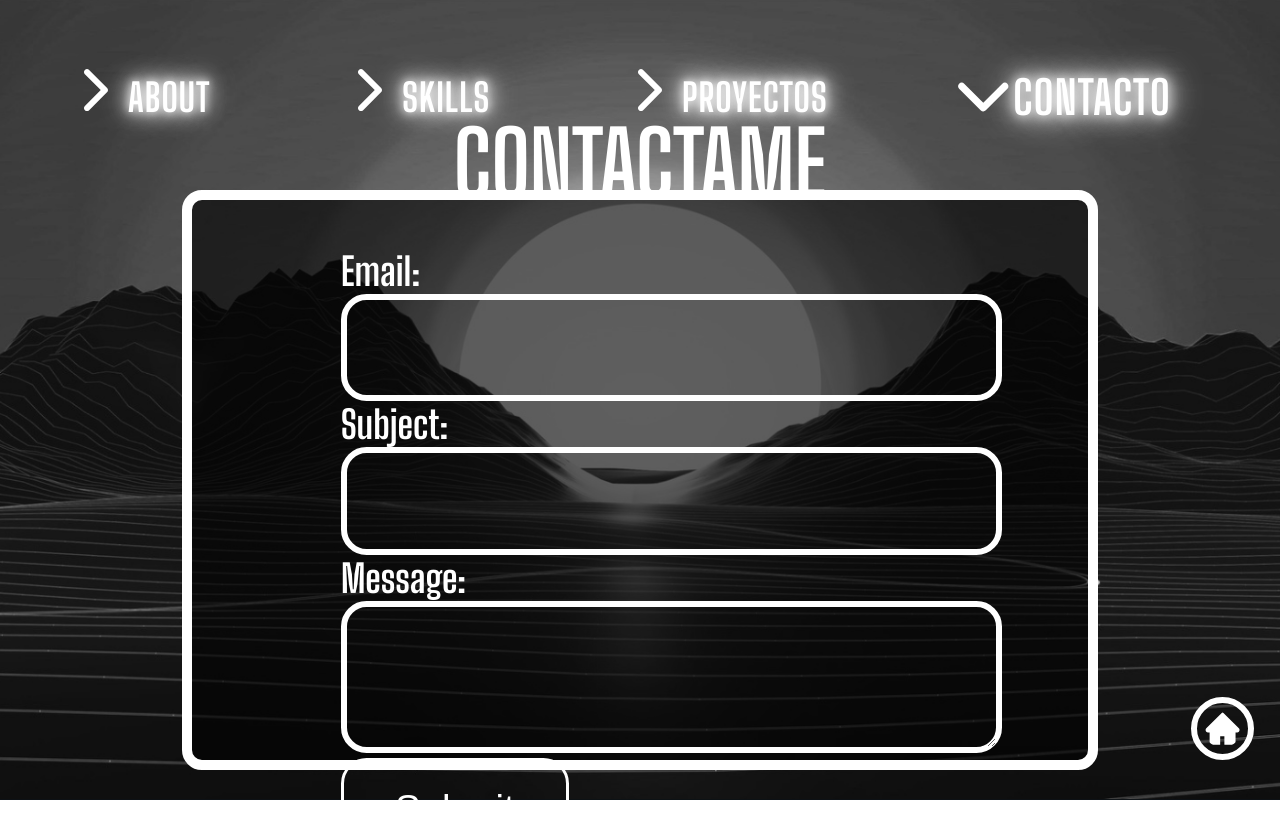
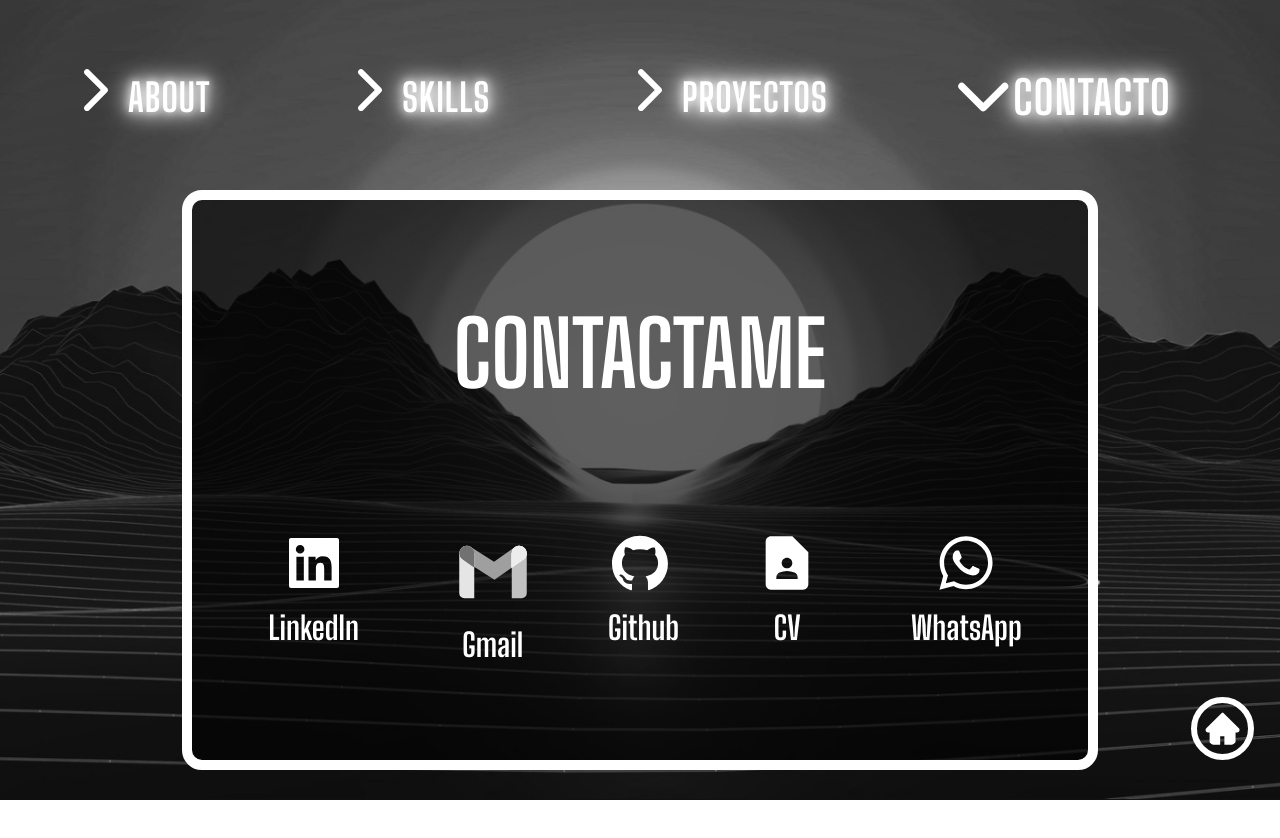
Before and after one commit to NahuelVenerus/Portfolio, a React (Create React App) app: page / in a window 1280 px wide. Both pictures are taken after a click on the element "CONTACTO". Shown: the top 838 px of the page. After the commit the page ends 800 px from the top, so only its background shows below. Built offline with nearby package versions, Linux system fonts and the light colour scheme.

Commit message:
feat: changed contact scheme

```diff
--- a/src/components/Contact.jsx
+++ b/src/components/Contact.jsx
@@ -1,67 +1,78 @@
-import { useState } from "react";
+import React from "react";
 import "../styles/contactStyles.css";
+import { AiFillLinkedin, AiFillGithub } from "react-icons/ai";
+import { MdContactPage, MdOutlineWhatsapp } from "react-icons/md";
+import Gmail_Logo from "../assets/Gmail_Logo.svg";
 
 export const Contact = () => {
-  const [formData, setFormData] = useState({
-    email: "",
-    subject: "",
-    message: "",
-  });
-
-  const handleChange = (e) => {
-    const { name, value } = e.target;
-    setFormData((prevData) => ({
-      ...prevData,
-      [name]: value,
-    }));
-  };
-
-  const handleSubmit = (e) => {
-    e.preventDefault();
-    console.log(formData);
-    setFormData({
-      email: "",
-      subject: "",
-      message: "",
-    });
+  const copyToClipboard = () => {
+    const email = "nahuelvenerus@gmail.com";
+    navigator.clipboard.writeText(email);
+    alert("Dirección de correo copiada al portapapeles: " + email);
   };
 
   return (
-    <div className="title-container">
+    <div>
       <div className="inner-title">CONTACTAME</div>
-      <div className="inner-subtitle">
-        <form onSubmit={handleSubmit}>
-          <div>
-            <label>Email:</label>
-            <input
-              type="email"
-              name="email"
-              value={formData.email}
-              onChange={handleChange}
-              required
-            />
+      <div className="icon-container">
+        <span>
+          <a
+            href="https://www.linkedin.com/in/nahuel-venerus/"
+            target="_blank"
+            rel="noreferrer"
+          >
+            <div className="icon-wrapper linkedin">
+              <AiFillLinkedin className="icon" />
+              <div className="icon-text">LinkedIn</div>
+            </div>
+          </a>
+        </span>
+        <span>
+          <div className="icon-wrapper gmail">
+            <button className="gmail-button" onClick={copyToClipboard}>
+              <img alt="gmail" src={Gmail_Logo} className="gmail-icon" />
+            </button>
+            <div className="icon-text">Gmail</div>
           </div>
-          <div>
-            <label>Subject:</label>
-            <input
-              type="text"
-              name="subject"
-              value={formData.subject}
-              onChange={handleChange}
-              required
-            />
-          </div>
-          <div>
-            <label>Message:</label>
-            <textarea
-              name="message"
-              value={formData.message}
-              onChange={handleChange}
-              required
-            />
-          </div>
-          <button type="submit">Submit</button>
-        </form>
+        </span>
+        <span>
+          <a
+            href="https://www.github.com/NahuelVenerus"
+            target="_blank"
+            rel="noreferrer"
+          >
+            <div className="icon-wrapper github">
+              <AiFillGithub className="icon" />
+              <div style={{ color: "white" }} className="icon-text">
+                Github
+              </div>
+            </div>
+          </a>
+        </span>
+        <span>
+          <a
+            href="https://www.canva.com/design/DAFtC0ZPX7c/d2NPBcX5C4DrM2uXFSVPgw/view?website#1:espa-ol"
+            target="_blank"
+            rel="noreferrer"
+          >
+            <div className="icon-wrapper resume">
+              <MdContactPage className="icon" />
+              <div className="icon-text">CV</div>
+            </div>
+          </a>
+        </span>
+        <span>
+          <a
+            href="https://wa.me/5491136441633"
+            target="_blank"
+            rel="noreferrer"
+          >
+            <div className="icon-wrapper whatsapp">
+              <MdOutlineWhatsapp className="icon" />
+              <div className="icon-text">WhatsApp</div>
+            </div>
+          </a>
+        </span>
       </div>
     </div>
   );
--- a/src/styles/contactStyles.css
+++ b/src/styles/contactStyles.css
@@ -1,128 +1,99 @@
-.contact-form {
+.icon-container {
   display: flex;
-  flex-direction: column;
-  align-items: center;
-  max-width: 1vw;
-  margin: 0 auto;
+  justify-content: center;
+  margin-top: 20%;
 }
 
-label {
-  font-size: 2vw;
-  font-weight: bold;
+.icon-wrapper {
+  margin: 0 2vw;
+  font-size: 5vw;
+  text-align: center;
+  display: inline-block;
+  transform-origin: bottom;
+  width: 10vw;
+  height: 10vh;
+  transition: 0.5s ease;
 }
 
-input,
-textarea {
-  color: white;
-  font-size: 1vw;
-  width: 100%;
-  max-height: 7vw;
-  padding: 0.5vw;
-  border: 0.3vw solid white;
-  background-color: transparent;
-  border-radius: 0.5vw;
+.icon-wrapper:hover {
+  transform: scale(1.2);
+  transition: 0.5s ease;
 }
 
-textarea {
-  height: 7vw;
+.icon-text {
+  font-size: 50%;
 }
 
-button {
-  font-size: 1vw;
-  padding: 0.5vw 1vw;
+.linkedin {
+  color: white;
+}
+
+.linkedin:hover {
+  color: #0B66C2;
+}
+
+.gmail {
+  color: white;
+  filter: brightness(200%) grayscale(1);
+  animation: colorToGrayscale 0.5s ease forwards;
+}
+
+.gmail:hover {
+  color: red;
+  filter: grayscale(0);
+  animation: grayscaleToColor 0.5s ease forwards;
+}
+
+.gmail-button {
   background-color: transparent;
-  color: #fff;
-  border: 0.2vw solid white;
-  border-radius: 0.5vw;
+  border: none;
   cursor: pointer;
 }
 
-button:hover {
-  color: black;
-  background-color: white;
+.gmail-icon {
+  height: 10vh;
+  width: 10vh;
 }
 
-.contact-form {
-  max-width: 60vw;
+@keyframes grayscaleToColor {
+  from {
+    filter: brightness(200%) grayscale(1);
   }
-
-label {
-  font-size: 3vw;
-}
-
-input,
-textarea {
-  font-size: 3vw;
-  padding: 2vw;
-  border: 0.5vw solid white;
-  border-radius: 2vw;
-}
-
-textarea {
-  height: 15vh;
-}
-
-button {
-  font-size: 3vw;
-  padding: 2vw 4vw;
-  border: 0.3vw solid white;
-  border-radius: 2vw;
-}
-
-@media screen and (max-width: 768px) {
-  .contact-form {
-    max-width: 60vw;
-  }
-
-  label {
-    font-size: 3vw;
-  }
-
-  input,
-  textarea {
-    font-size: 3vw;
-    padding: 2vw;
-    border: 0.5vw solid white;
-    border-radius: 2vw;
-  }
-
-  textarea {
-    height: 15vh;
-  }
-
-  button {
-    font-size: 3vw;
-    padding: 2vw 4vw;
-    border: 0.3vw solid white;
-    border-radius: 2vw;
+  to {
+    filter: brightness(100%) grayscale(0);
   }
 }
 
-@media screen and (max-width: 480px) {
-  .contact-form {
-    max-width: 80vw;
+@keyframes colorToGrayscale {
+  from {
+    filter: brightness(100%) grayscale(0);
+  }
+  to {
+    filter: brightness(200%) grayscale(1);
+  }
 }
 
-  label {
-    font-size: 4vw;
+.github {
+  color: white;
+  background-color: transparent;
+  border-radius: 100%;
+  height: 10vh;
+  width: 5vw;
 }
 
-  input,
-  textarea {
-    font-size: 4vw;
-    padding: 1vw;
-    border: 0.2vw solid white;
-    border-radius: 1vw;
+
+.resume {
+  color: white;
 }
 
-  textarea {
-    height: 18vh;
+.resume:hover {
+  color: #55ADFD;
 }
 
-  button {
-    font-size: 4vw;
-    padding: 1.5vw 3vw;
-    border: 0.2vw solid white;
-    border-radius: 1vw;
+.whatsapp {
+  color: white;
 }
+
+.whatsapp:hover {
+  color: #2BB203;
 }
--- a/src/styles/skillsStyles.css
+++ b/src/styles/skillsStyles.css
@@ -32,6 +32,7 @@
   }
 
   .skill-icon {
-    font-size: 8vw;
+    font-size: 9vw;
+    margin-top: 5vw;
   }
 }
```
Also changed, not shown: src/assets/Gmail_Logo.svg (added). Lines whose indentation alone changed are shown as unchanged.
